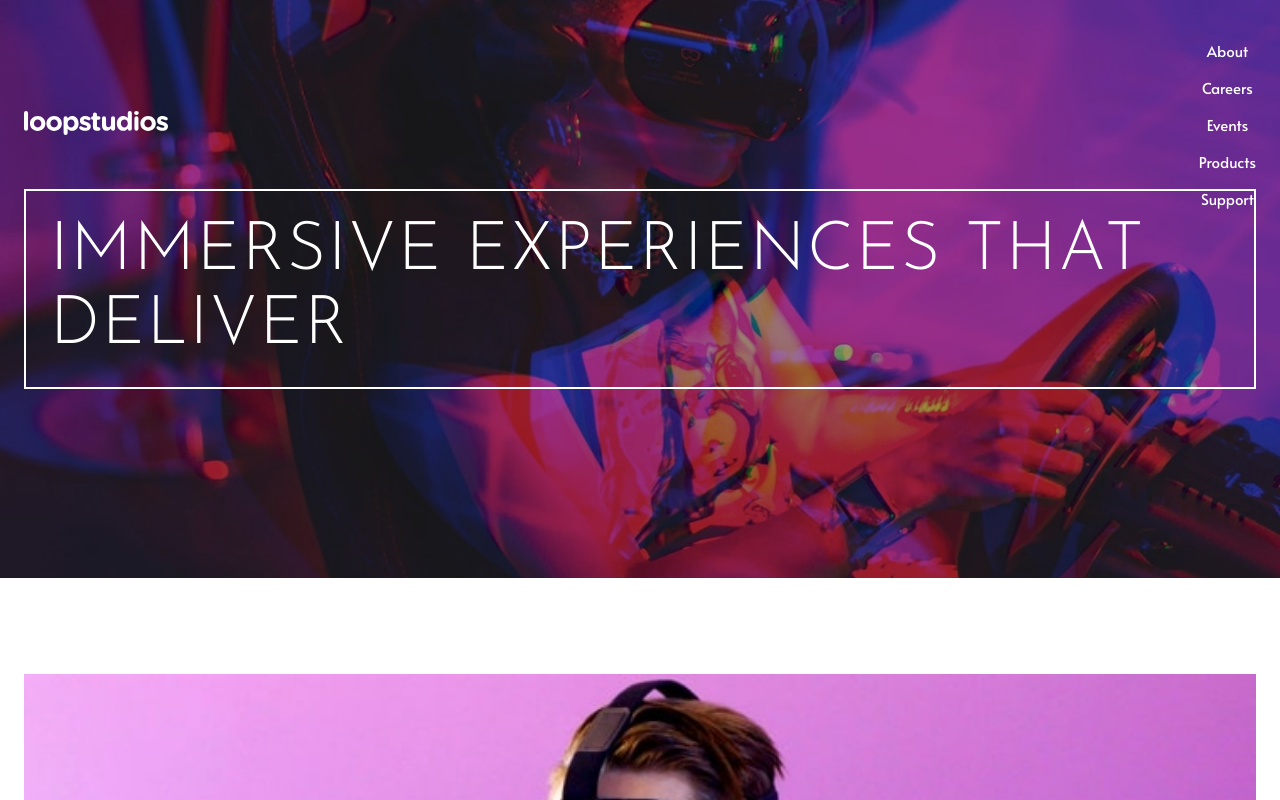
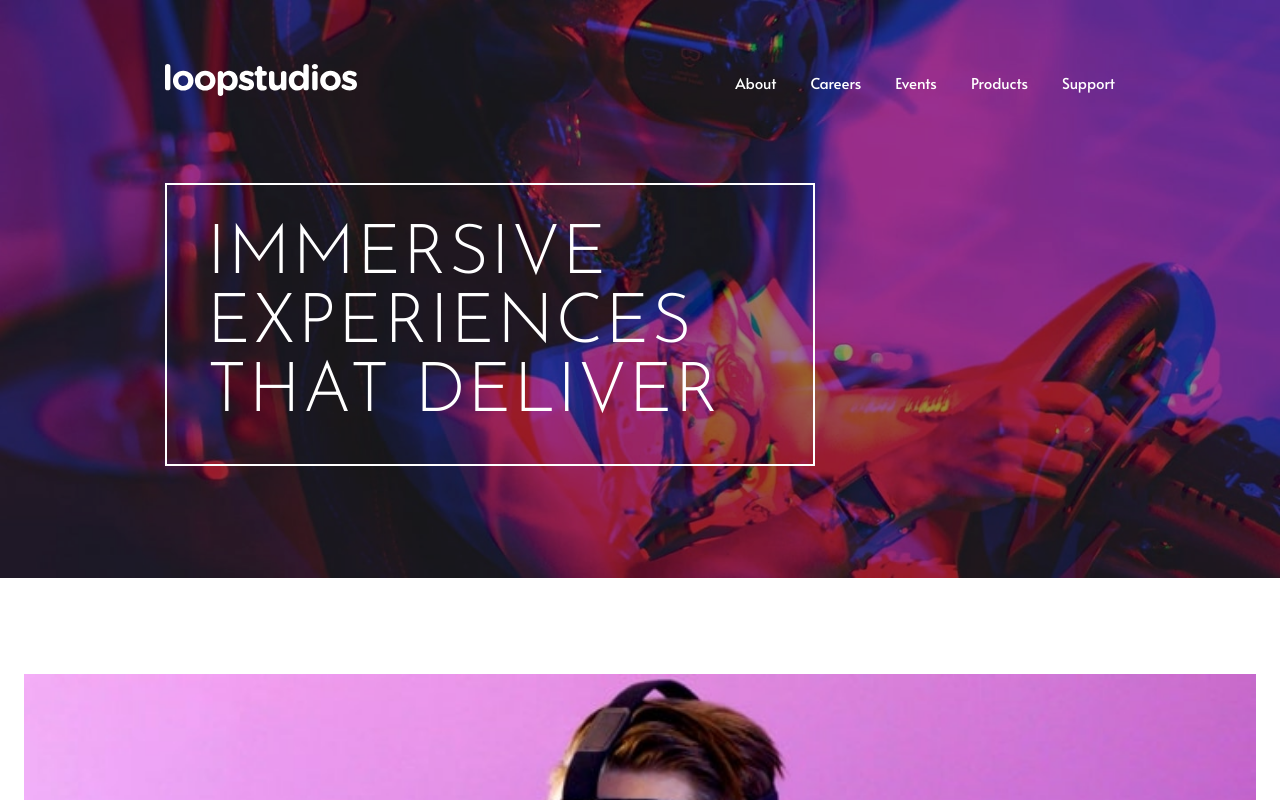
Before and after one commit to garyeung/frontendmentor_landing-page, a React (Vite) app: page / in a window 1280 px wide. Shown: the top 800 px of the page. Built offline with nearby package versions, Linux system fonts and the light colour scheme.

Commit message:
add desktop style

```diff
--- a/src/components/bases/Caption.less
+++ b/src/components/bases/Caption.less
@@ -6,8 +6,16 @@
     font-family: "Josefin Sans", sans-serif;
     font-weight: 300;
     text-align: left;
-    font-size: clamp(2.5rem, 10vw, 4.5rem);
+    font-size: clamp(2.5rem, 10vw, 4.6rem);
     line-height: 1.1;
     user-select: none;
     letter-spacing: 2px;
 }
+
+
+@media screen and (min-width: @mobile-width) {
+   .caption {
+    padding: 36px 40px;
+    line-height: 1;
+   }
+}
--- a/src/components/compounds/Hero.less
+++ b/src/components/compounds/Hero.less
@@ -25,7 +25,7 @@
     top: 0;
     left: 0;
     right: 0;
-    margin: 40px @mobile-space;
+    padding: 40px @mobile-space;
 }
 
 .hero-caption {
@@ -62,4 +62,27 @@
         background:rgba(0,0,0,0.4);
 
    }
+
+   .hero .logo {
+      width: fit-content;
+   }
+
+   .hero .nav-list {
+    flex-flow: row;
+    gap: 34px;
+   }
+
+   .hero-head {
+        padding: 64px @desktop-space;
+   }
+
+   .hero-caption {
+        max-width: 650px;
+        margin-top: 72px;
+        margin-left: @desktop-space;
+   }
+
+   .hero-content {
+        align-items: flex-start;
+   }
 }
```
